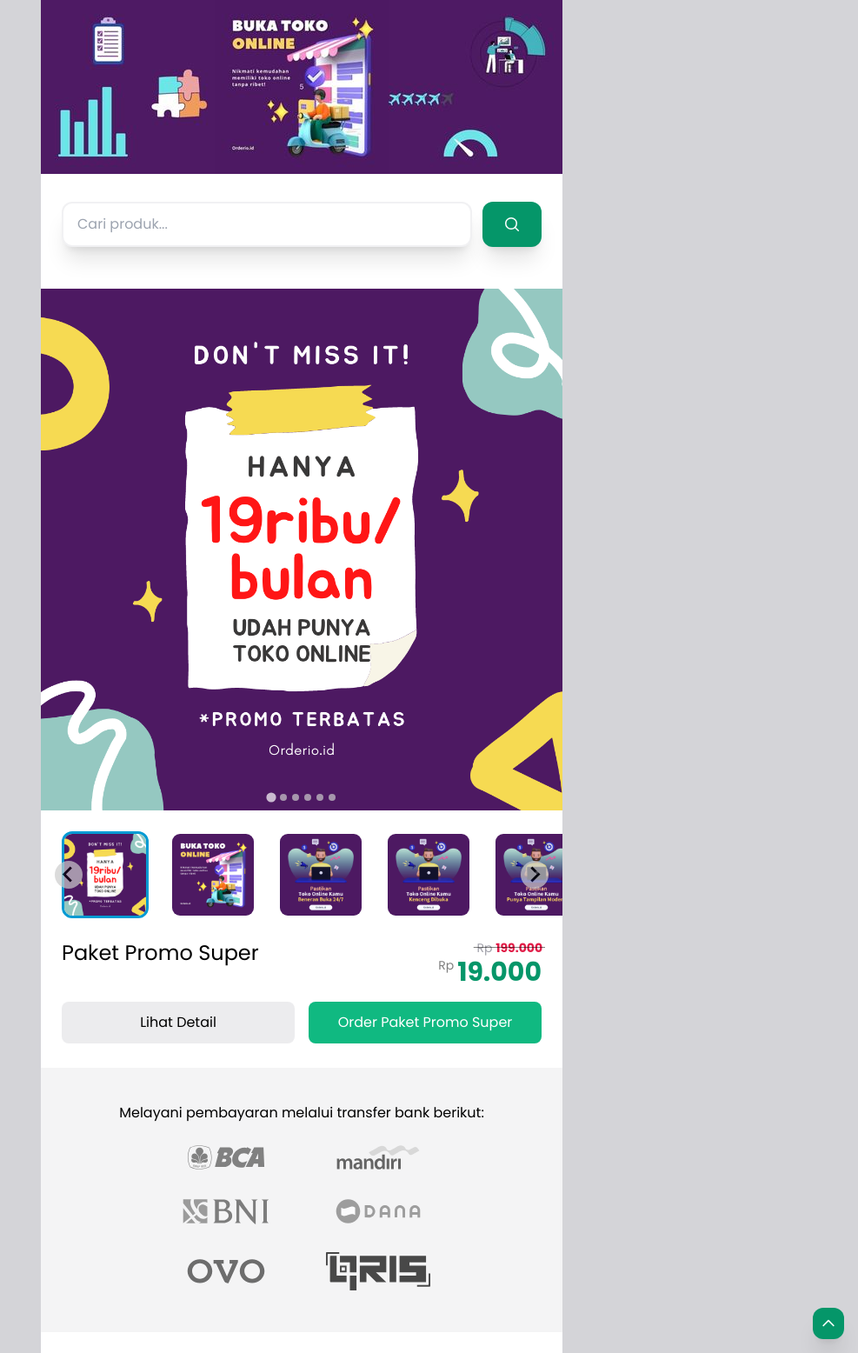
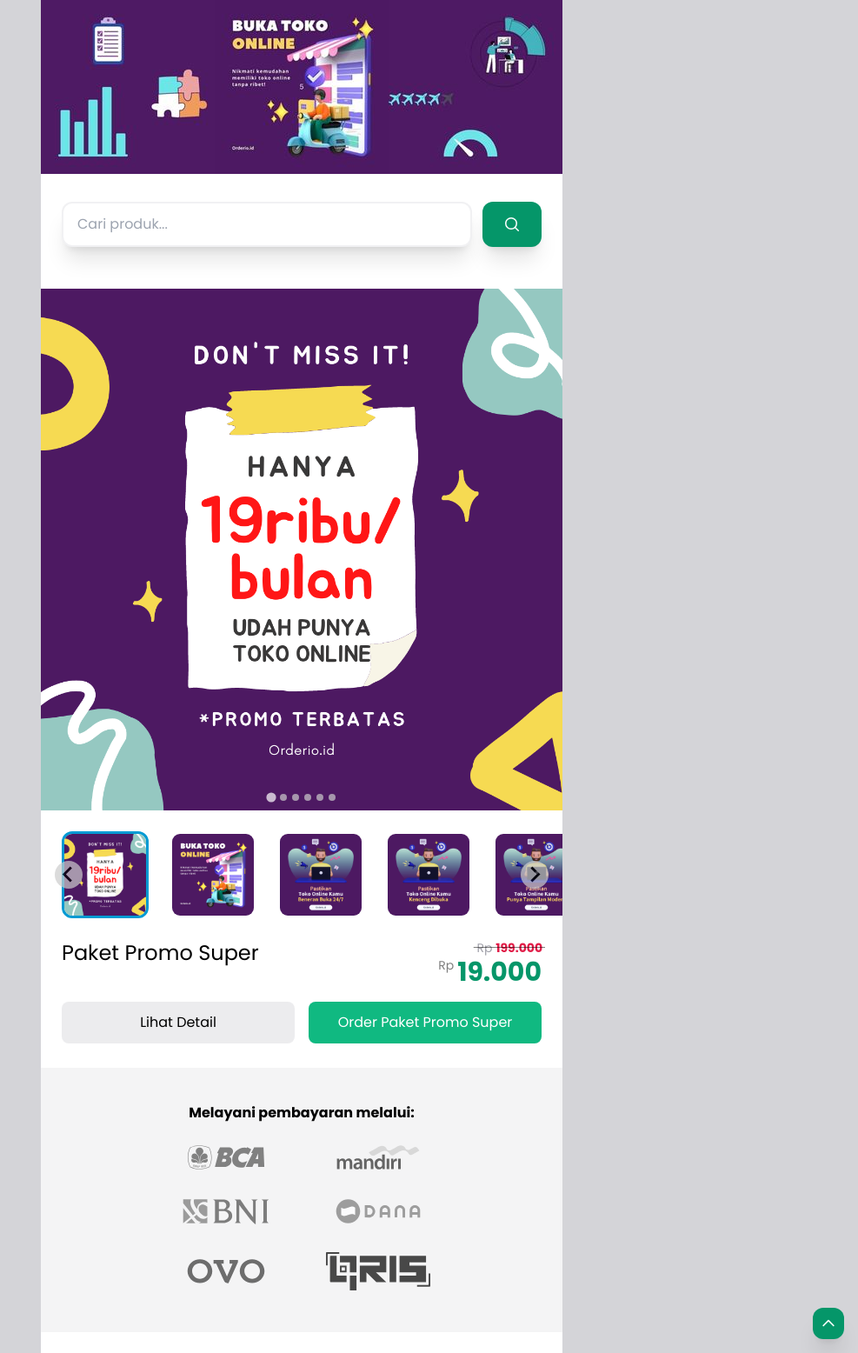
Before and after one commit to haloorderio/haloorderio.github.io, a Jekyll site: the page built from index.html, in a window 1280 px wide. Shown: the whole page at 87% size, without its empty margins (293-1280 px from the left). Built offline with Jekyll 4.4.1, drawn with Linux system fonts in a browser that asks for light colours.

Commit message:
Update default.html

```diff
--- a/_layouts/default.html
+++ b/_layouts/default.html
@@ -84,7 +84,7 @@
 				</button>
 
 				<div class="bg-zinc-100 py-10 px-4 mt-7">
-					<p class="text-center mb-2">Melayani pembayaran melalui transfer bank berikut:</p>
+					<p class="text-center mb-2"><b>Melayani pembayaran melalui:</b></p>
 					<div class="flex flex-wrap max-w-[350px] mx-auto -mb-2">
 						<img src="{{ site.url }}/assets/img/payment-bca.svg" alt="BCA" width="120" height="30" class="object-contain mx-auto py-4" />
 						<img src="{{ site.url }}/assets/img/payment-mandiri.svg" alt="Mandiri" width="120" height="30" class="object-contain mx-auto py-4" />
```
